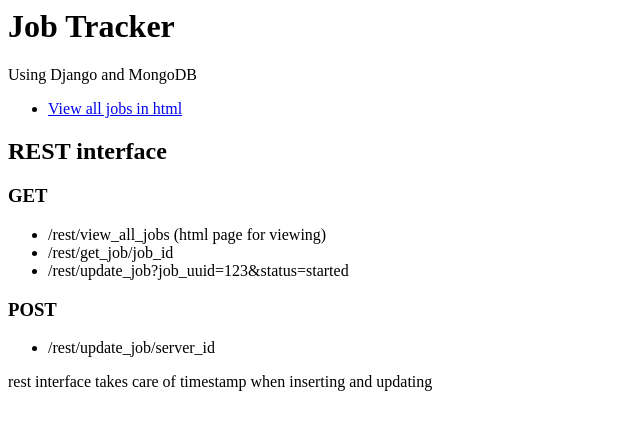
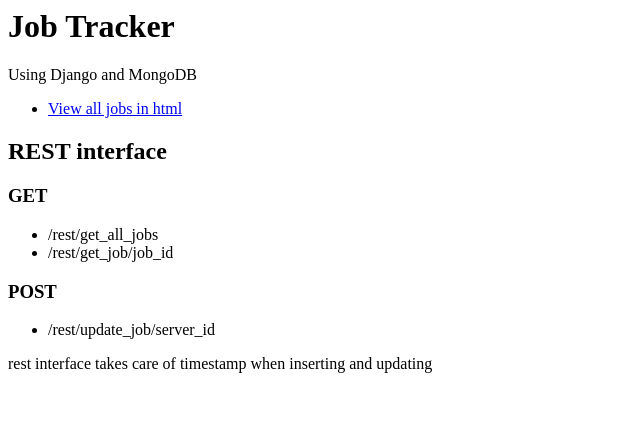
Before and after one commit to TGAC/grassroots-job-tracker, a Django app: page / in a window 1280 px wide. Shown: the top 430 px of the page, without its empty margins (0-640 px from the left). Run offline with Django 3.2, Linux system fonts and the light colour scheme.

Commit message:
Update doc for updated API

```diff
--- a/jobTracker/apps/jobTrackerWebapp/templates/index.html
+++ b/jobTracker/apps/jobTrackerWebapp/templates/index.html
@@ -14,9 +14,8 @@
 <h2>REST interface</h2>
 <h3>GET</h3>
 <ul>
-    <li>/rest/view_all_jobs (html page for viewing)</li>
+    <li>/rest/get_all_jobs</li>
     <li>/rest/get_job/job_id</li>
-    <li>/rest/update_job?job_uuid=123&amp;status=started</li>
 
 </ul>
 <h3>POST</h3>
```
Also changed, not shown: README.md.
